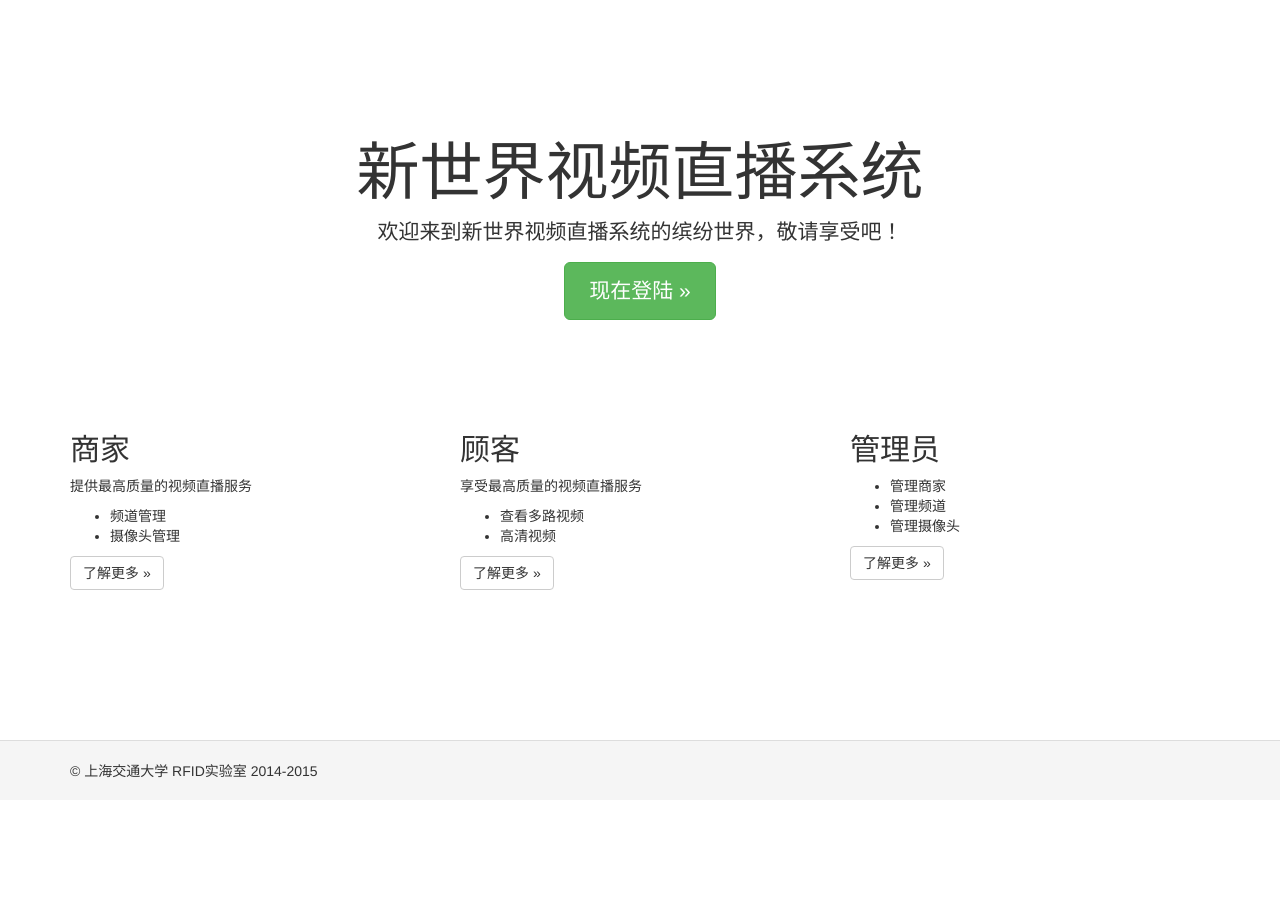
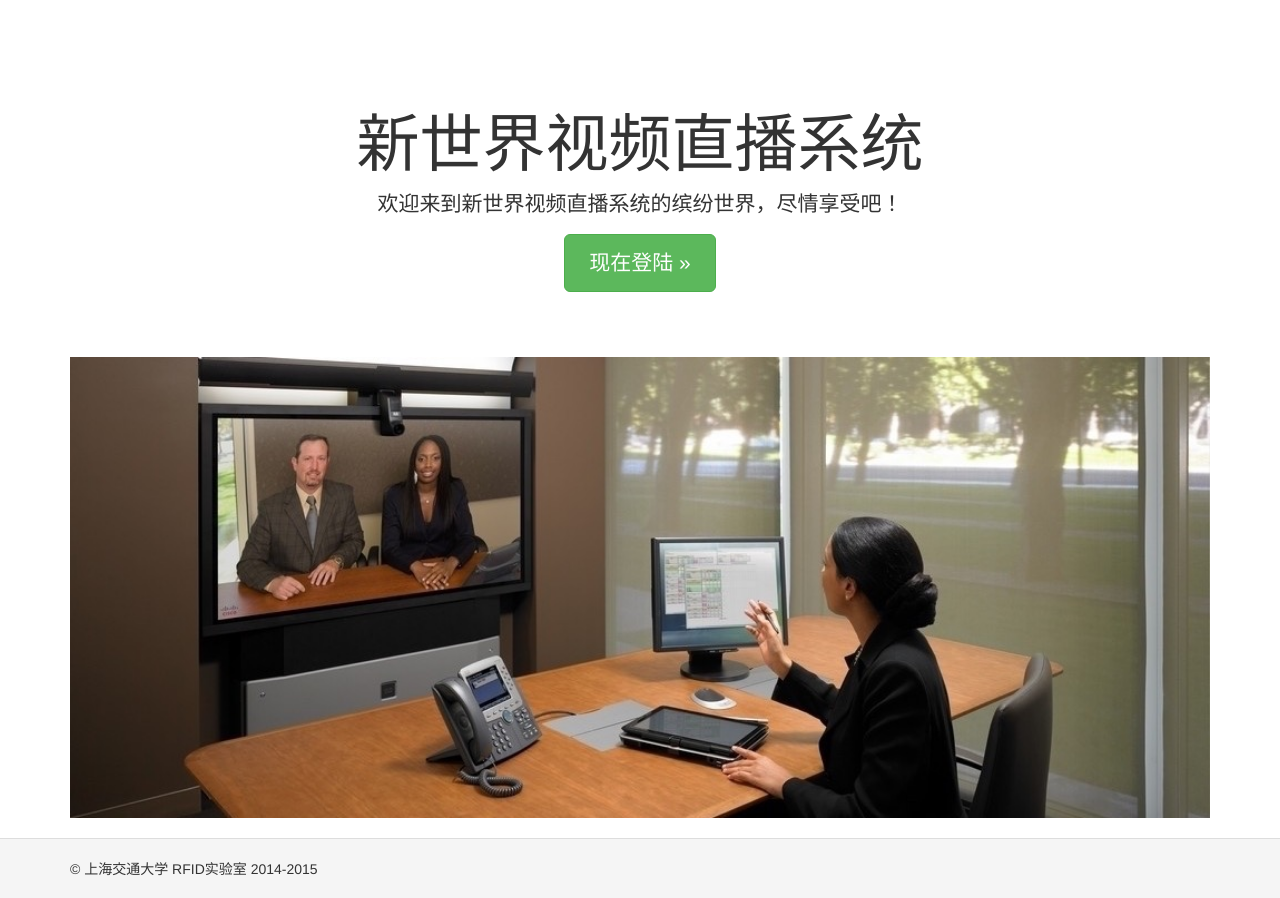
Before and after one commit to zry656565/live-video-site, a Yii app: template views/site/index.php in a window 1280 px wide. Before the commit the page ends 778 px from the top, so only its background shows below. Run offline with PHP 8.4 and a stand-in for Yii, Linux system fonts and the light colour scheme; the template is opened without the code that fills it, so the values that code supplies are empty; some libraries are stand-ins or nearby versions.

Commit message:
添加首页图片

```diff
--- a/views/site/index.php
+++ b/views/site/index.php
@@ -3,56 +3,29 @@
 $this->title = 'My Yii Application';
 
 use yii\helpers\Url;
+use yii\helpers\Html;
 ?>
 <div class="site-index">
 
     <div class="jumbotron">
         <h1>新世界视频直播系统</h1>
 
-        <p class="lead">欢迎来到新世界视频直播系统的缤纷世界，敬请享受吧！</p>
+        <p class="lead">欢迎来到新世界视频直播系统的缤纷世界，尽情享受吧！</p>
 
         <?php if (Yii::$app->user->isGuest) { ?>
             <p><a class="btn btn-lg btn-success" href="<?= Url::to(['login']) ?>">现在登陆 &raquo;</a></p>
         <?php }
         else { ?>
-            <p><a class="btn btn-lg btn-success" href="">欢迎，<?= Yii::$app->user->identity->username ?></a></p>
+            <p>欢迎，<?= Yii::$app->user->identity->username ?></p>
         <?php } ?>
     </div>
 
     <div class="body-content">
 
         <div class="row">
-            <div class="col-lg-4">
-                <h2>商家</h2>
-
-                <p>提供最高质量的视频直播服务</p>
-                <ul>
-                    <li>频道管理</li>
-                    <li>摄像头管理</li>
-                </ul>
-                <p><a class="btn btn-default" href="">了解更多 &raquo;</a></p>
-            </div>
-            <div class="col-lg-4">
-                <h2>顾客</h2>
-
-                <p>享受最高质量的视频直播服务</p>
-                <ul>
-                    <li>查看多路视频</li>
-                    <li>高清视频</li>
-                </ul>
-
-                <p><a class="btn btn-default" href="">了解更多 &raquo;</a></p>
-            </div>
-            <div class="col-lg-4">
-                <h2>管理员</h2>
-
-                <ul>
-                    <li>管理商家</li>
-                    <li>管理频道</li>
-                    <li>管理摄像头</li>
-                </ul>
-
-                <p><a class="btn btn-default" href="">了解更多 &raquo;</a></p>
+            <div class="col-lg-12">
+                <?= Html::img(Url::to("@web/images/video.jpg", true),
+                    ['alt' => '视频直播演示图', 'style' => 'width:100%'])?>
             </div>
         </div>
 
--- a/web/css/site.css
+++ b/web/css/site.css
@@ -27,6 +27,8 @@
 .jumbotron {
     text-align: center;
     background-color: transparent;
+    padding-top: 20px;
+    padding-bottom: 20px;
 }
 
 .jumbotron .btn {
```
Also changed, not shown: web/images/video.jpg (added).
